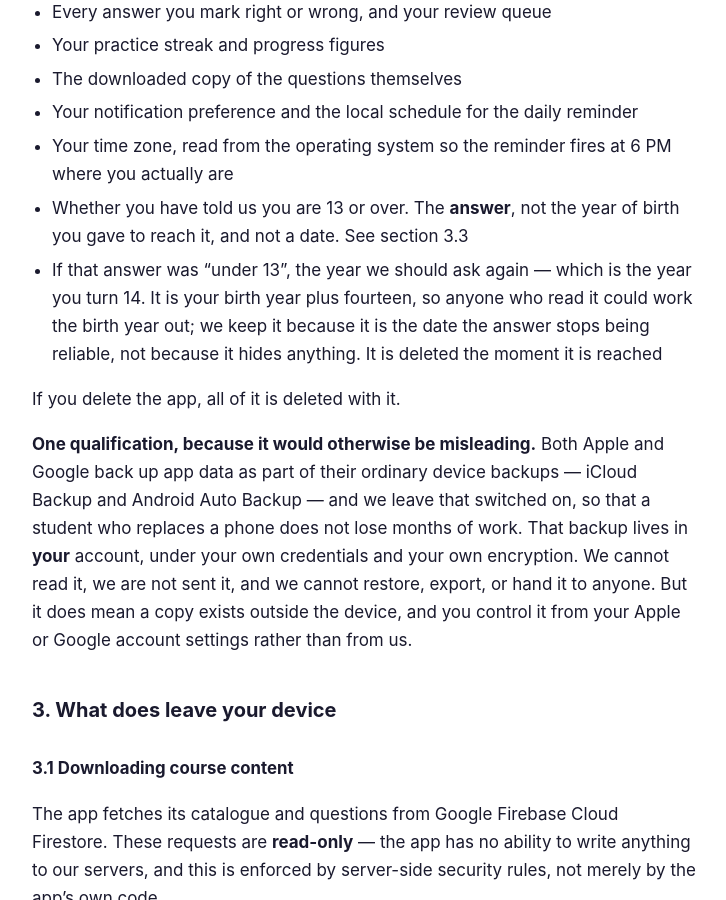
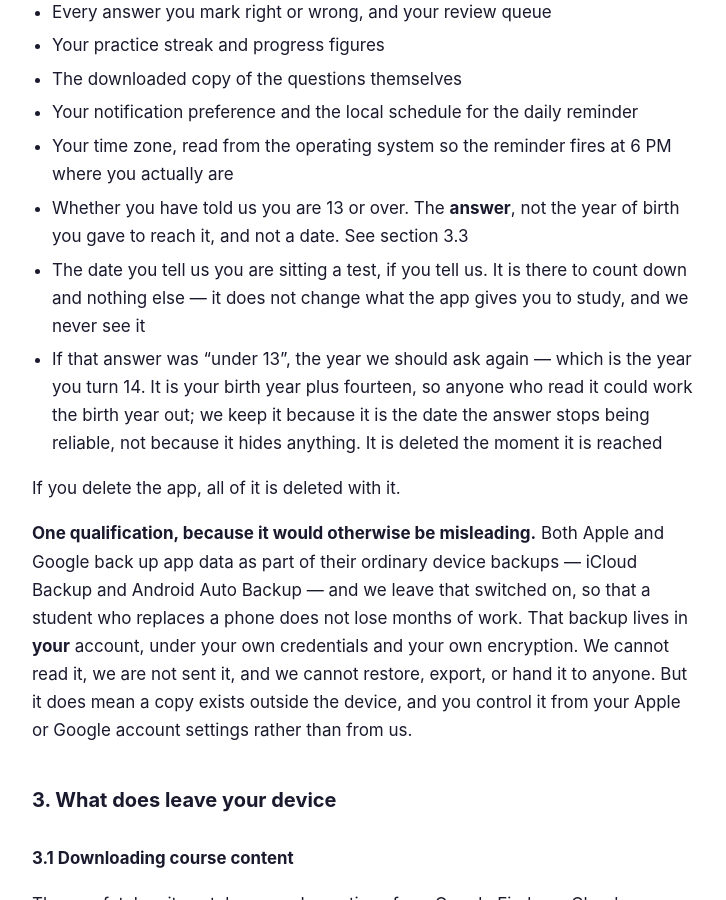
Before and after one commit to Anay-Chauhan/budyears-site, a Jekyll site: the page built from privacy.md, in a window 1280 px wide and 900 px high, scrolled down 1350 px. Shown: the whole window, without its empty margins (276-1002 px from the left). Built offline with Jekyll 4.4.1, drawn with Linux system fonts in a browser that asks for light colours.

Commit message:
List the test date among what stays on the device
Students can now tell the app when they are sitting an exam, so section 2
names it alongside everything else that never leaves. Asked rather than
offered from a calendar: US and international sittings differ, and GRE,
GMAT and TOEFL are continuous testing with no calendar to publish.

Says what it is for -- counting down -- and what it is not: it does not
change what the app gives anyone to study.

Co-Authored-By: Claude Opus 5 (1M context) <noreply@anthropic.com>

```diff
--- a/privacy.md
+++ b/privacy.md
@@ -62,6 +62,9 @@ transmitted anywhere:
   where you actually are
 - Whether you have told us you are 13 or over. The **answer**, not the year of
   birth you gave to reach it, and not a date. See section 3.3
+- The date you tell us you are sitting a test, if you tell us. It is there to
+  count down and nothing else — it does not change what the app gives you to
+  study, and we never see it
 - If that answer was “under 13”, the year we should ask again — which is the
   year you turn 14. It is your birth year plus fourteen, so anyone who read it
   could work the birth year out; we keep it because it is the date the answer
```
